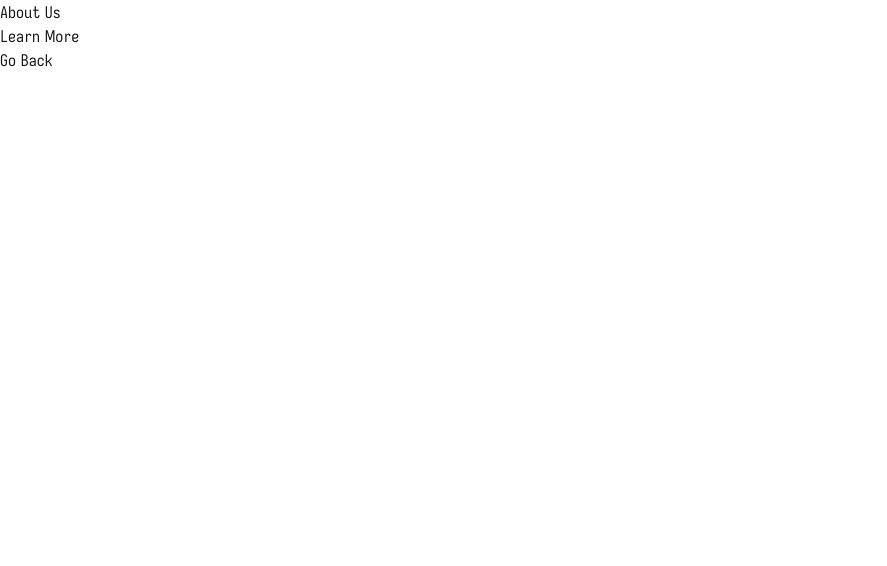
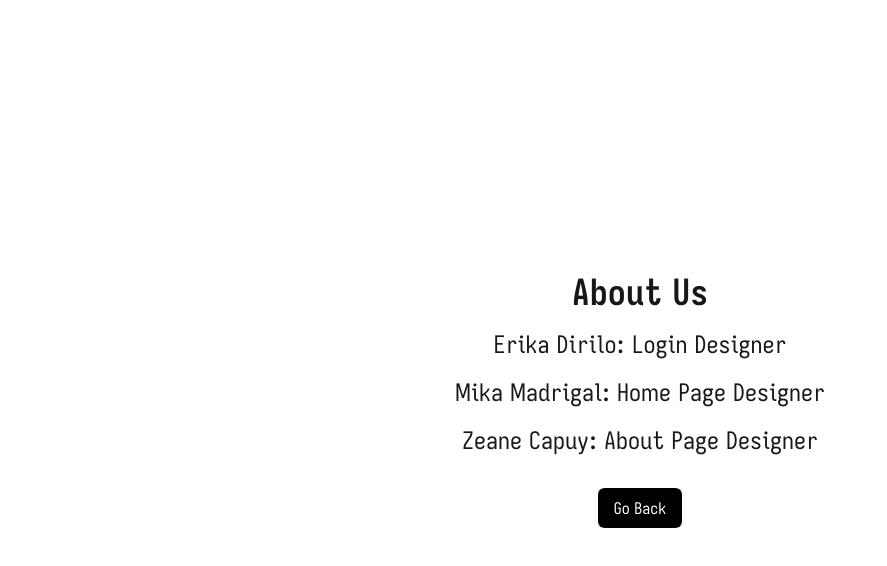
Before and after one commit to Kiyaknew/ITELECT-LoginWebsite, a Next.js app: page /about in a window 1280 px wide. Shown: the top 566 px of the page, without its empty margins (0-887 px from the left). Built offline with nearby package versions, Linux system fonts and the light colour scheme.

Commit message:
MADE MORE CHANGES

```diff
--- /dev/null
+++ b/src/app/about/layout.js
@@ -0,0 +1,15 @@
+export const metadata = {
+  title: "About Us",
+  description: "Page made by Zeane",
+  icons: {
+    icon: '/astro.png',
+  },
+};
+
+export default function AboutPageLayout({ children }) {
+  return (
+    <div>
+       {children}
+    </div>
+  );
+}
--- a/src/app/about/page.js
+++ b/src/app/about/page.js
@@ -6,11 +6,16 @@ export default function AboutPage() {
   const router = useRouter();
 
   return (
-    <div>
-      <h1>About Us</h1>
-      <h1>Learn More</h1>
+    <div className="flex flex-col items-center justify-center min-h-screen gap-4">
+      <h1 className="text-4xl font-bold">About Us</h1>
+      <h1 className="text-2xl">Erika Dirilo: Login Designer </h1>
+      <h1 className="text-2xl">Mika Madrigal: Home Page Designer </h1>
+      <h1 className="text-2xl">Zeane Capuy: About Page Designer </h1>
 
-      <button onClick={() => router.back()}>
+      <button
+        onClick={() => router.back()}
+        className="outline outline-1 outline-white mt-4 px-4 py-2 bg-black text-white rounded-md hover:opacity-80 transition-opacity"
+      >
         Go Back
       </button>
     </div>
--- /dev/null
+++ b/src/app/home/layout.js
@@ -0,0 +1,15 @@
+export const metadata = {
+  title: "Home",
+  description: "Page made by Mika",
+  icons: {
+    icon: '/astro.png',
+  },
+};
+
+export default function HomePageLayout({ children }) {
+  return (
+    <div>
+       {children}
+    </div>
+  );
+}
--- a/src/app/home/page.js
+++ b/src/app/home/page.js
@@ -29,12 +29,6 @@ const HomePage = () => {
       {/* Foreground card */}
       <div className="relative z-10 flex flex-col items-center text-center p-12 rounded-3xl backdrop-blur-md bg-black/30 border border-white/10 shadow-2xl max-w-md mx-4">
 
-      {/* LOGO */}
-        <img
-          src="https://upload.wikimedia.org/wikipedia/commons/a/a7/Nextjs-logo.svg"
-          alt="Project Logo"
-          className="w-20 h-20 mb-6"
-        />
 
         <h1 className="text-3xl font-black text-white tracking-tighter uppercase mb-2">
           Welcome to
@@ -58,6 +52,12 @@ const HomePage = () => {
         >
           About the Mission
         </Button>
+        <Button
+          className="mt-4 border-white/20 bg-white/5 hover:bg-white/10 text-xs"
+          onClick={() => router.push("/login")}
+        >
+          Logout
+        </Button>
 
       </div>
     </main>
```
